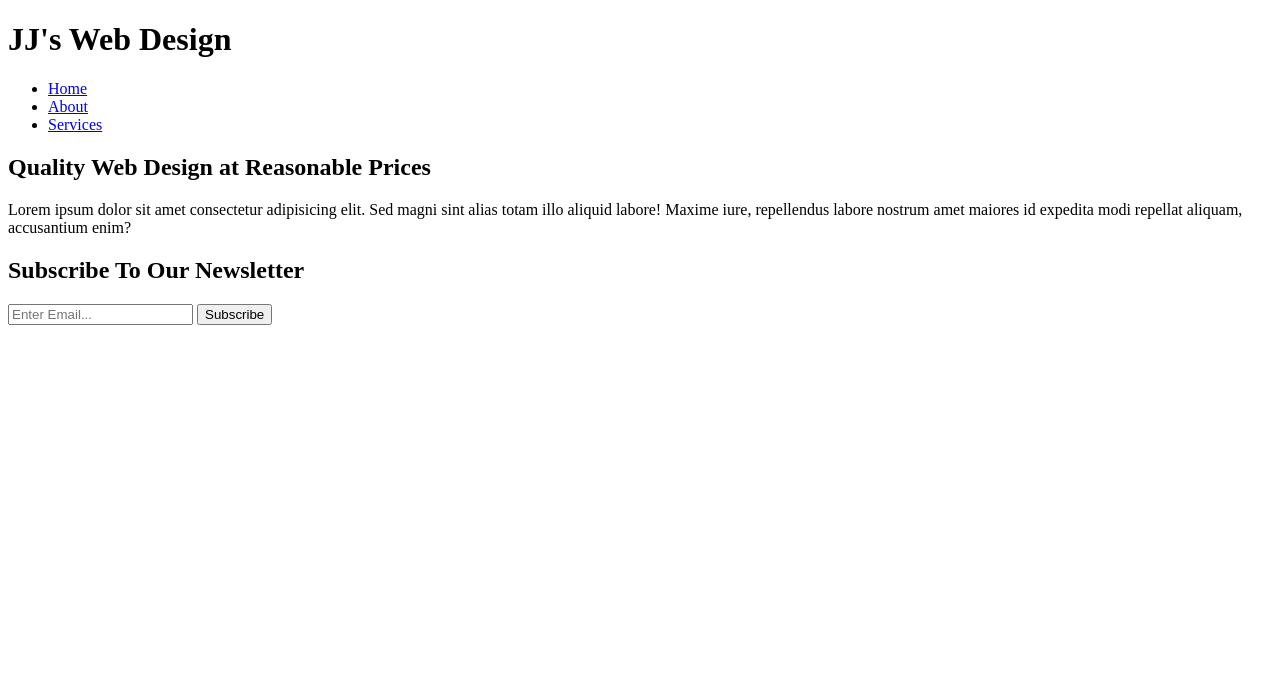
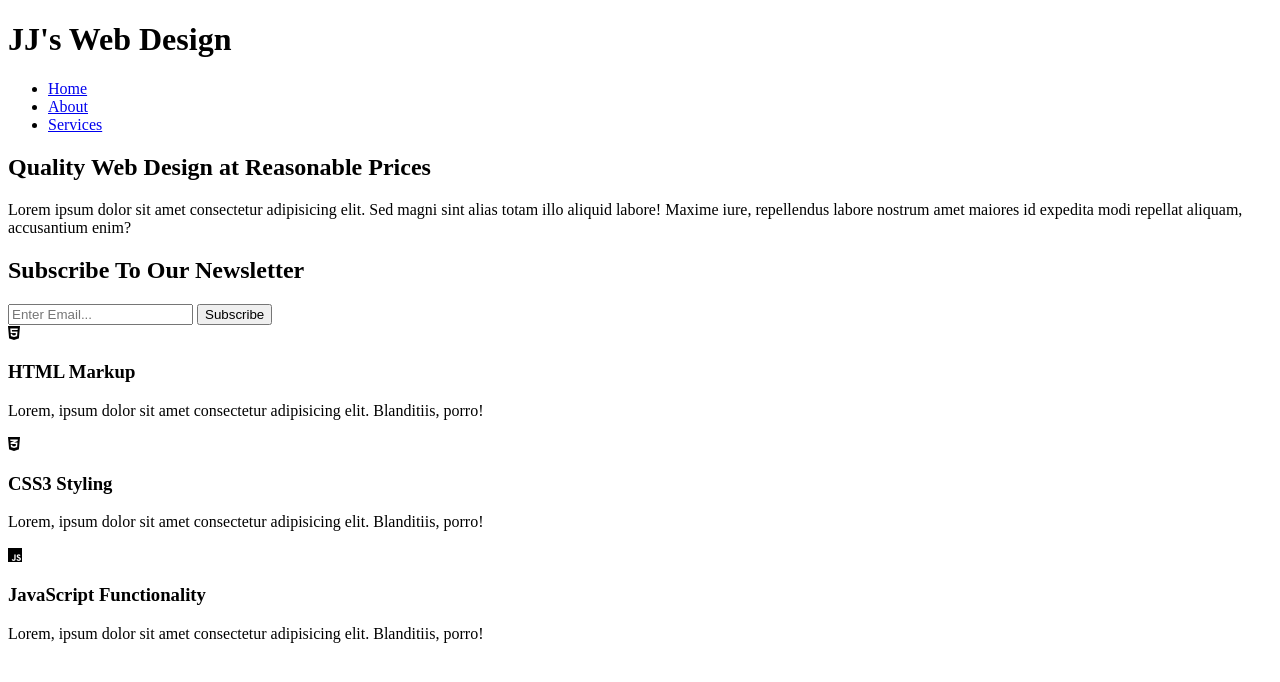
Before and after one commit to JessicaJJBryant/FullWebpage, a plain HTML site: page index.html in a window 1280 px wide. Drawn offline with Linux system fonts and the light colour scheme.

Commit message:
Add Boxes section to the html file

```diff
--- a/index.html
+++ b/index.html
@@ -41,6 +41,27 @@
             <button class="btn-1">Subscribe</button>
         </form>
     </section>
+<!-- Boxes -->
+    <section id="boxes">
+        <div class="container">
+            <div class="box">
+                <i class="fab fa-html5"></i>
+                <h3>HTML Markup</h3>
+                <p>Lorem, ipsum dolor sit amet consectetur adipisicing elit. Blanditiis, porro!</p>
+            </div>
+            <div class="box">
+                <i class="fab fa-css3-alt"></i>
+                <h3>CSS3 Styling</h3>
+                <p>Lorem, ipsum dolor sit amet consectetur adipisicing elit. Blanditiis, porro!</p>
+            </div>
+            <div class="box">
+                <i class="fab fa-js"></i>
+                <h3>JavaScript Functionality</h3>
+                <p>Lorem, ipsum dolor sit amet consectetur adipisicing elit. Blanditiis, porro!</p>
+            </div>
+        </div>
+    </section>
+
 
 </body>
 </html>
```
